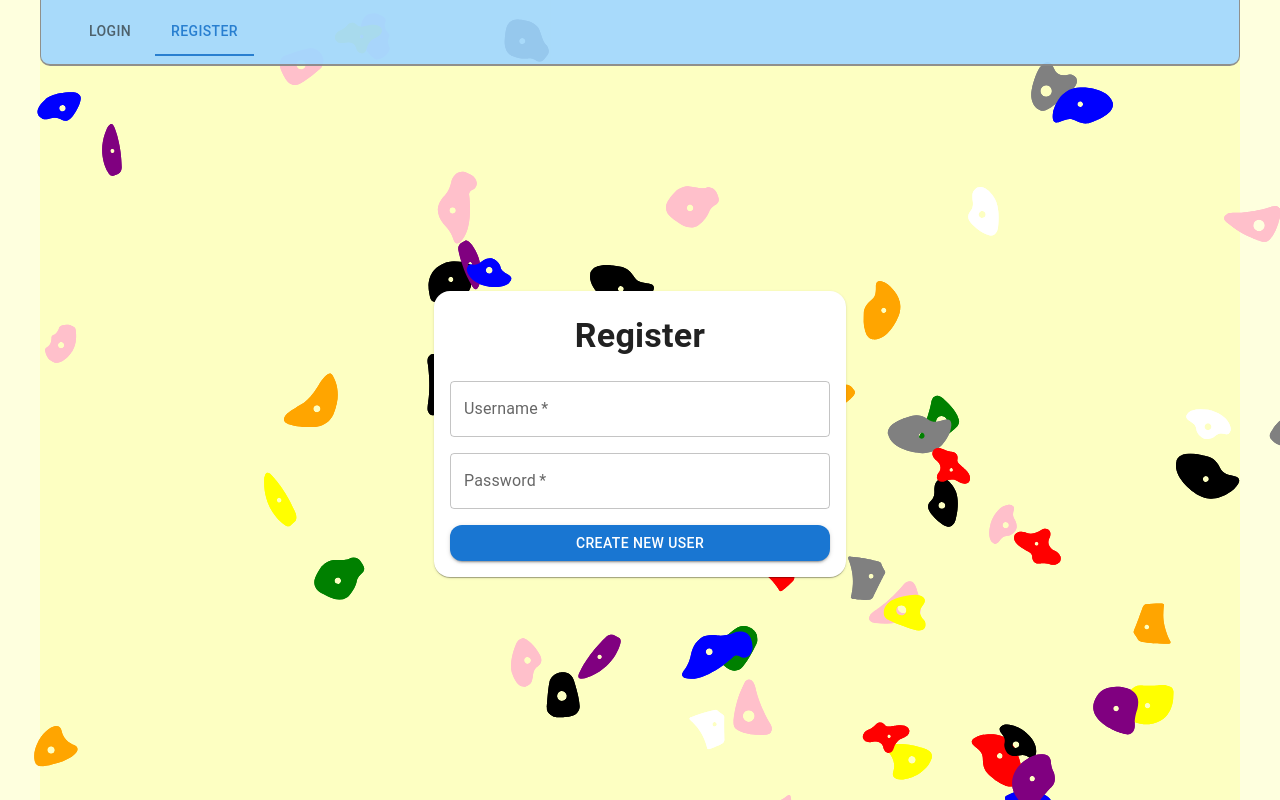
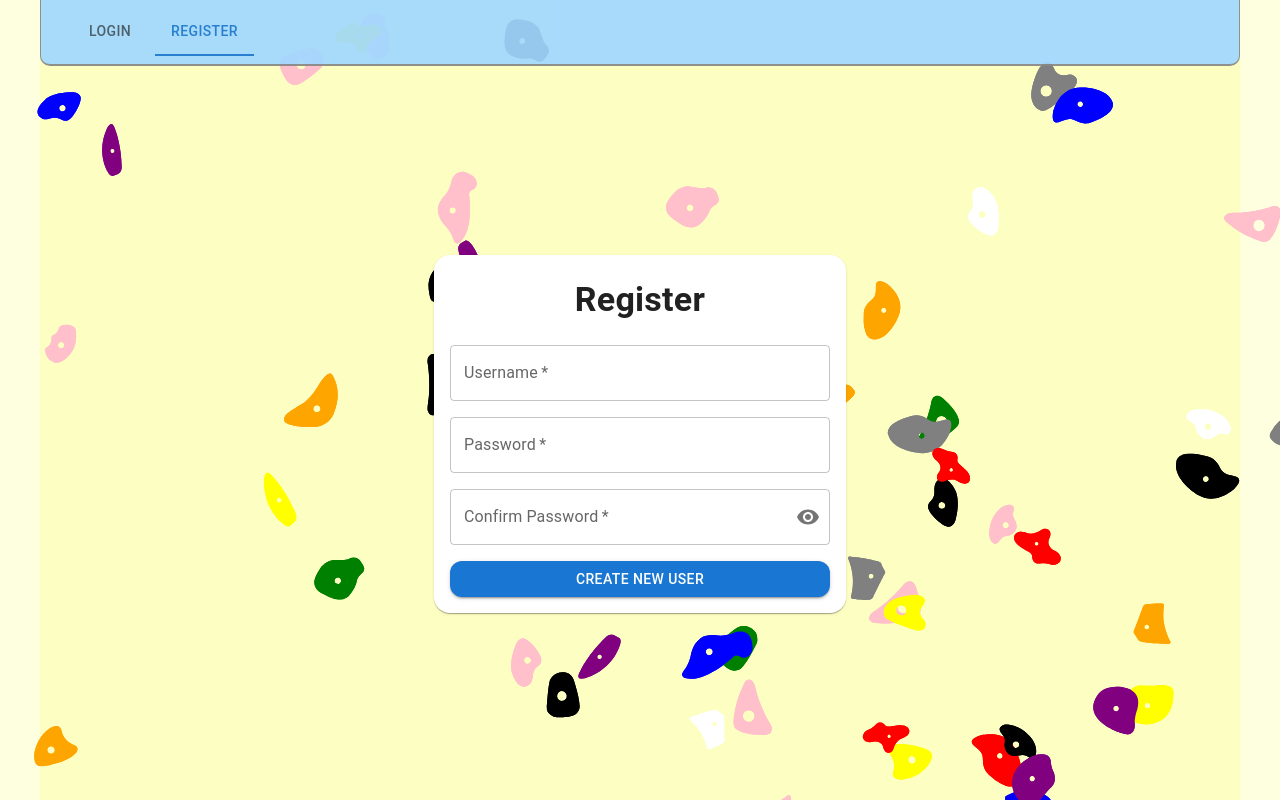
Before and after one commit to kellyr27/Indoor-Climbing-Log-2.0, a React (Create React App) app: page /register in a window 1280 px wide. Built offline with nearby package versions, Linux system fonts and the light colour scheme.

Commit message:
Added password check on registration

```diff
--- a/src/apis/users/index.js
+++ b/src/apis/users/index.js
@@ -3,5 +3,10 @@ import baseUrl from '../../utils/baseUrl'
 
 export const loginUser = async (username, password) => {
     const response = await axios.post(`${baseUrl}/users/login`, { username, password });
-    return response.data;
+    return response.data
 }
+
+export const registerUser = async (username, password) => {
+    const response = await axios.post(`${baseUrl}/users/register`, { username, password })
+    return response.data
+}
--- a/src/pages/RegisterPage/RegisterPage.js
+++ b/src/pages/RegisterPage/RegisterPage.js
@@ -1,44 +1,54 @@
 import React, { useState } from 'react';
-import { Button, TextField } from '@mui/material';
-import axios from 'axios';
-import baseUrl from '../../utils/baseUrl'
+import { Button, TextField, InputAdornment, IconButton } from '@mui/material';
 import { useNavigate} from 'react-router-dom';
 import { useAuthContext } from '../../context/AuthContext';
 import { Grid, Paper, Typography } from '@mui/material';
 import {useSnackbar} from 'notistack';
 import Template3 from '../../templates/Template3';
+import { registerUser } from '../../apis/users/index';
+import { Visibility, VisibilityOff } from '@mui/icons-material';
 
 const RegisterPage = () => {
     const {enqueueSnackbar} = useSnackbar();
     const navigate = useNavigate();
     const { setIsAuthenticated } = useAuthContext();
 
+
+    const [showPassword, setShowPassword] = useState(false);
     const [username, setUsername] = useState('');
     const [password, setPassword] = useState('');
+    const [confirmPassword, setConfirmPassword] = useState('');
+
+    const handleClickShowPassword = () => {
+        setShowPassword((show) => !show)
+    }
+
+    const handleMouseDownPassword = (event) => {
+        event.preventDefault();
+    }
 
     const handleSubmit = async (event) => {
         event.preventDefault();
 
-        const payload = {
-            username,
-            password
-        };
+        if (password !== confirmPassword) {
+            enqueueSnackbar('Passwords do not match', { variant: 'error' });
+            setPassword('')
+            setConfirmPassword('')
+            setShowPassword(false)
+            return;
+        }
 
         try {
-            const response = await axios.post(`${baseUrl}/users/register`, payload);
-
-            // Get the token and store it in the local storage
-            const { token } = response.data;
+            const {token} = await registerUser(username, password)
             localStorage.setItem('token', token);
             setIsAuthenticated(true);
 
-            // Redirect to the ascents page using navigate
             navigate('/ascents');
             enqueueSnackbar('User created successfully', { variant: 'success' })
 
         } catch (error) {
-            console.error(error);
-            enqueueSnackbar('User creation failed', { variant: 'error' })
+            const errorMessage = error.response.data.message
+            enqueueSnackbar(errorMessage, { variant: 'error' })
         }
     };
 
@@ -63,12 +73,37 @@ const RegisterPage = () => {
                         <Grid item xs={12}>
                             <TextField
                                 label="Password"
-                                type="password"
+                                type={showPassword ? 'text' : 'password'}
                                 variant="outlined"
                                 value={password}
                                 onChange={(e) => setPassword(e.target.value)}
                                 required
                                 fullWidth
+                            />
+                        </Grid>
+                        <Grid item xs={12}>
+                            <TextField
+                                label="Confirm Password"
+                                type={showPassword ? 'text' : 'password'}
+                                variant="outlined"
+                                value={confirmPassword}
+                                onChange={(e) => setConfirmPassword(e.target.value)}
+                                required
+                                fullWidth
+                                InputProps={{
+                                    endAdornment: (
+                                        <InputAdornment position="end">
+                                            <IconButton
+                                                aria-label="toggle password visibility"
+                                                onClick={handleClickShowPassword}
+                                                onMouseDown={handleMouseDownPassword}
+                                                edge="end"
+                                            >
+                                                {showPassword ? <VisibilityOff /> : <Visibility />}
+                                            </IconButton>
+                                        </InputAdornment>
+                                    )
+                                }}
                             />
                         </Grid>
                         <Grid item xs={12}>
```
